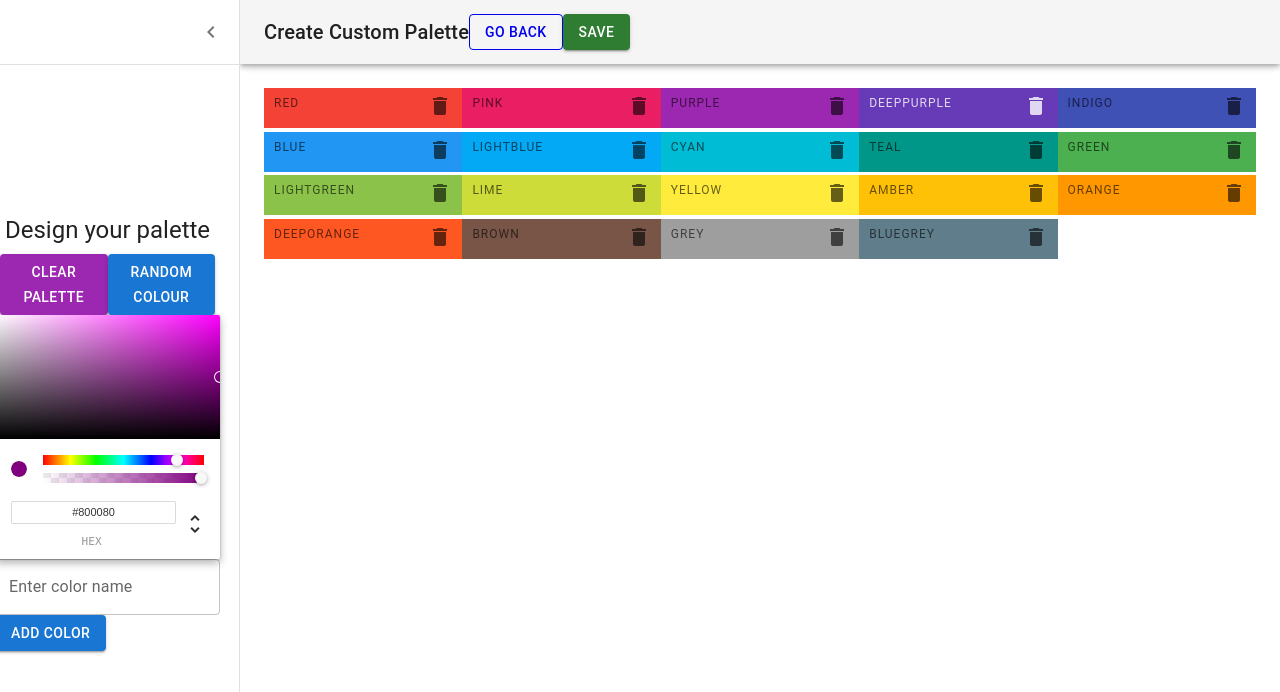
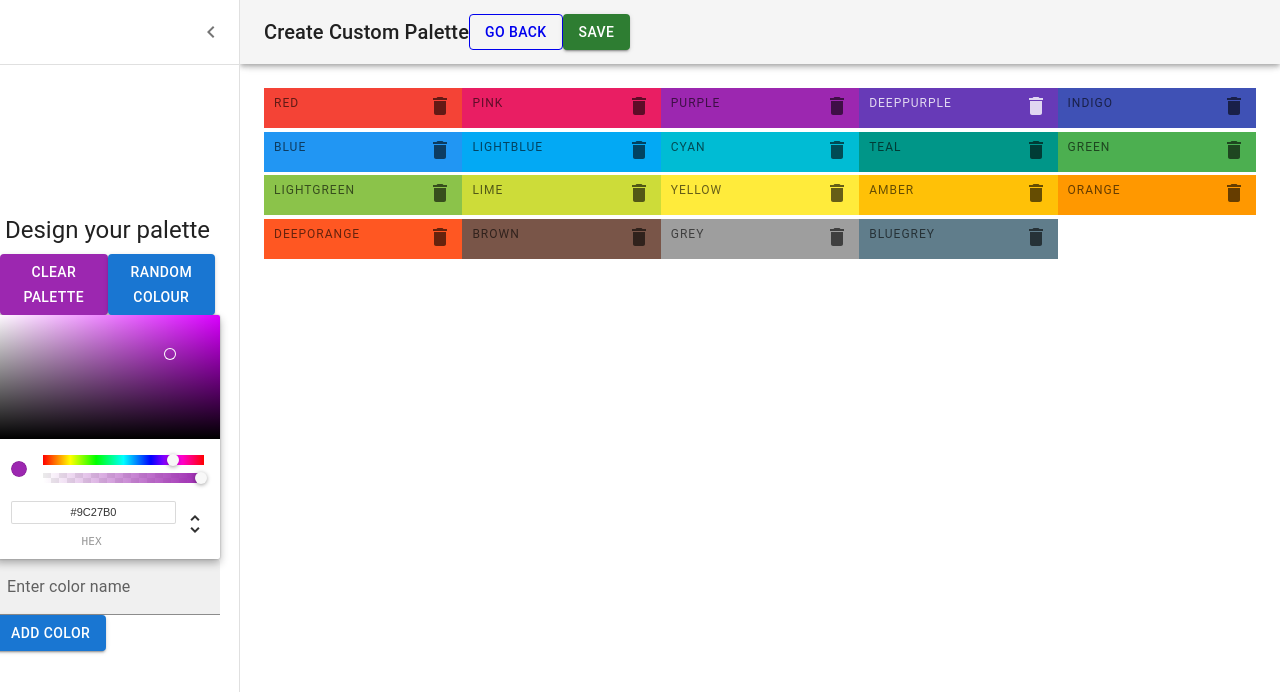
Before and after one commit to 1nandagopal/colors-v2, a React (Create React App) app: page /new in a window 1280 px wide. Shown: the top 692 px of the page. Built offline with nearby package versions, Linux system fonts and the light colour scheme.

Commit message:
Added form validation.

```diff
--- a/src/components/ColorPickerForm.js
+++ b/src/components/ColorPickerForm.js
@@ -2,6 +2,7 @@ import React from "react";
 import { Button, TextField } from "@mui/material";
 import { ChromePicker } from "react-color";
 import { Controller, useForm } from "react-hook-form";
+import { useSelector } from "react-redux";
 
 const temp = {
   picker: {
@@ -21,16 +22,32 @@ const temp = {
 };
 
 function ColorPickerForm({ isPaletteFull }) {
-  const { register, handleSubmit, watch, control } = useForm();
+  const {
+    register,
+    handleSubmit,
+    formState: { errors },
+    watch,
+    control,
+  } = useForm();
+
+  const colors = useSelector((state) => state.customPalette);
 
   const addNewColor = (data) => console.log(data);
   return (
     <>
-      <form onSubmit={handleSubmit(addNewColor)}>
+      <form onSubmit={handleSubmit(addNewColor)} noValidate>
         <Controller
           name="currentColor"
           control={control}
-          defaultValue="purple"
+          defaultValue="#9C27B0"
+          rules={{
+            validate: {
+              isColorUnique: (value) =>
+                colors.every(
+                  (color) => color.color.toLowerCase() !== value.toLowerCase()
+                ) || "Color Not Unique",
+            },
+          }}
           render={({ field }) => (
             <ChromePicker
               color={field.value}
@@ -38,7 +55,25 @@ function ColorPickerForm({ isPaletteFull }) {
             />
           )}
         />
-        <TextField {...register("currentColorName")} label="Enter color name" />
+        <TextField
+          {...register("currentColorName", {
+            required: "Color Name is Required",
+            validate: {
+              isColorNameUnique: (value) =>
+                colors.every(
+                  (color) => color.name.toLowerCase() !== value.toLowerCase()
+                ) || "Color Not Name Unique",
+            },
+          })}
+          variant="filled"
+          label="Enter color name"
+          error={
+            Boolean(errors.currentColor) || Boolean(errors.currentColorName)
+          }
+          helperText={
+            errors.currentColor?.message || errors.currentColorName?.message
+          }
+        />
         <Button
           variant="contained"
           color="primary"
```
